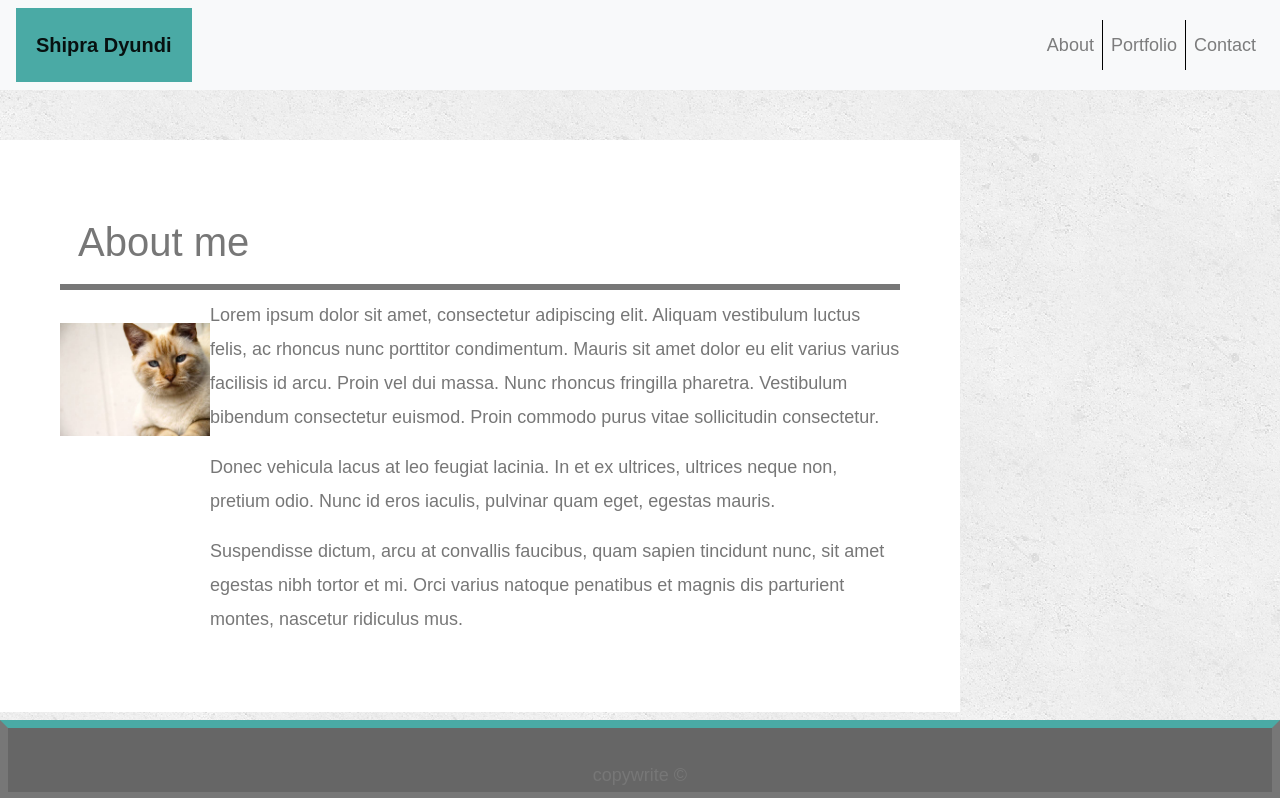
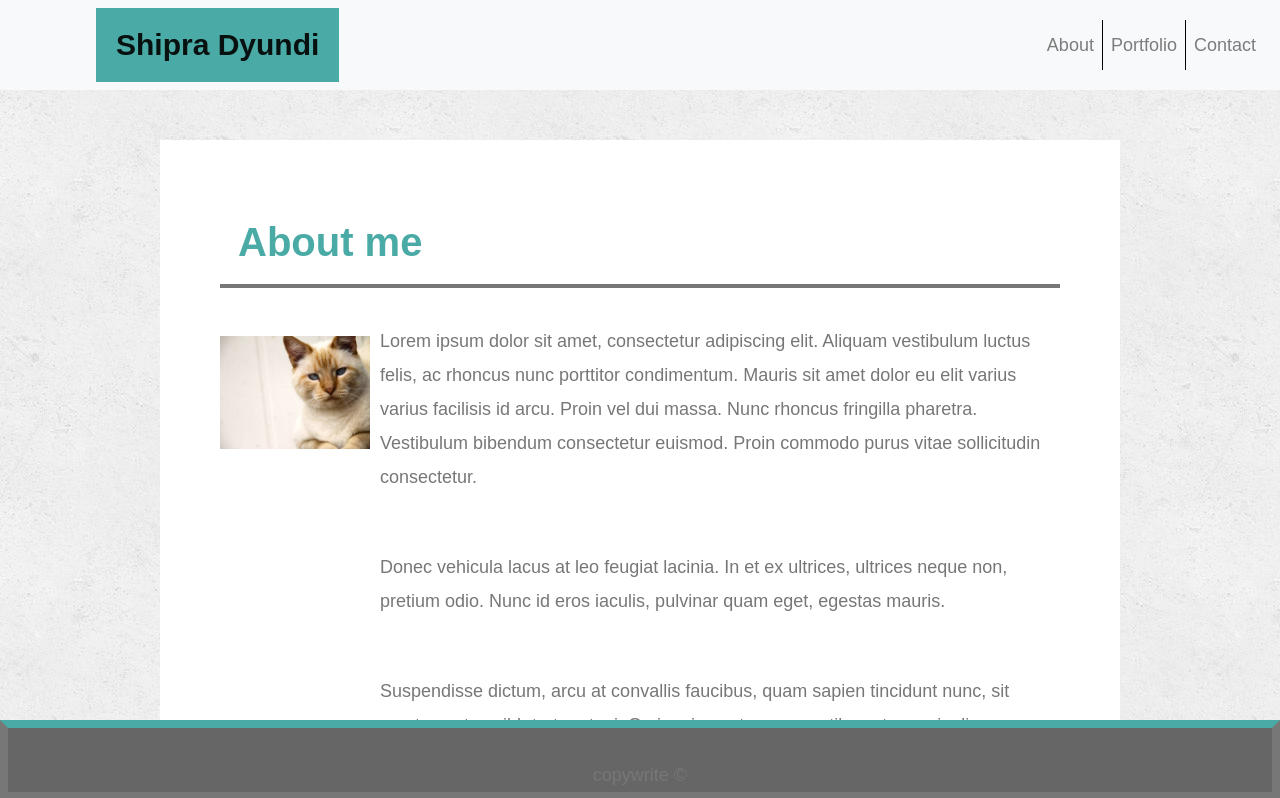
Before and after one commit to ShipraD25/Bootstrap-Portfolio, a plain HTML site: page index.html in a window 1280 px wide. Shown: the top 798 px of the page. Drawn offline with nearby package versions, Linux system fonts and the light colour scheme.

Commit message:
made index.html responsive

```diff
--- a/assets/css/style.css
+++ b/assets/css/style.css
@@ -4,10 +4,6 @@ body {
     line-height: 34px;
     color: #777777;
     background: url("../images/concrete_seamless.png");
-}
-
-* {
-    box-sizing: border-box;
 }
 
 .navbar-nav>li {
@@ -19,6 +15,9 @@ body {
     padding: 20px;
     background-color: #4aaaa5;
     font-weight: 700;
+    font-size: 30px;
+    margin-left: 80px;
+    color: #ffffff;
 }
 
 .navbar-nav>li:last-child {
@@ -38,6 +37,7 @@ body {
     max-width: 960px;
     /*margin: 0 auto;*/
     margin-bottom: 150px;
+    margin-left: 160px;
     clear: both;
     background-color: #ffffff;
     margin-top: 50px;
@@ -47,7 +47,9 @@ body {
 
 h1 {
     padding: 18px;
-    border-bottom: 6px solid;
+    color: #4aaaa5;
+    font-weight: 700;
+    border-bottom: 4px solid #777777;
 }
 
 .img-fluid {
@@ -56,7 +58,7 @@ h1 {
     height: 150px;
     height: auto;
     border: 5px;
-    margin-top: 25px;
+    margin-top: 40px;
 }
 
 #footer {
@@ -75,7 +77,16 @@ h1 {
 
 p {
     font-size: 18px;
-    /*padding: 20px;*/
+    padding: 10px;
+    display: block;
+    margin-block-start: 1em;
+    margin-block-end: 1em;
+    margin-inline-start: 0px;
+    margin-inline-end: 0px;
+}
+
+#text-left {
+    float: left;
 }
 
 
--- a/index.html
+++ b/index.html
@@ -19,6 +19,7 @@
 
     <div class="Header">
         <nav class="navbar navbar-expand-lg navbar-light bg-light">
+
             <a class="navbar-brand" href="index.html">Shipra Dyundi</a>
             <ul class="navbar-nav ml-auto">
                 <li class="nav-item">
@@ -51,9 +52,9 @@
                 <p class="text-wrap">Lorem ipsum dolor sit amet, consectetur adipiscing elit. Aliquam vestibulum luctus felis, ac rhoncus nunc porttitor condimentum. Mauris sit amet dolor eu elit varius varius facilisis id arcu. Proin vel dui massa. Nunc rhoncus fringilla
                     pharetra. Vestibulum bibendum consectetur euismod. Proin commodo purus vitae sollicitudin consectetur.</p>
 
-                <p class="text-left">Donec vehicula lacus at leo feugiat lacinia. In et ex ultrices, ultrices neque non, pretium odio. Nunc id eros iaculis, pulvinar quam eget, egestas mauris.</p>
+                <p id="text-left">Donec vehicula lacus at leo feugiat lacinia. In et ex ultrices, ultrices neque non, pretium odio. Nunc id eros iaculis, pulvinar quam eget, egestas mauris.</p>
 
-                <p class="text-wrap">Suspendisse dictum, arcu at convallis faucibus, quam sapien tincidunt nunc, sit amet egestas nibh tortor et mi. Orci varius natoque penatibus et magnis dis parturient montes, nascetur ridiculus mus.</p>
+                <p id="text-left">Suspendisse dictum, arcu at convallis faucibus, quam sapien tincidunt nunc, sit amet egestas nibh tortor et mi. Orci varius natoque penatibus et magnis dis parturient montes, nascetur ridiculus mus.</p>
 
             </div>
         </div>
```
Also changed, not shown: portfolio.html (+74 -0 lines).
